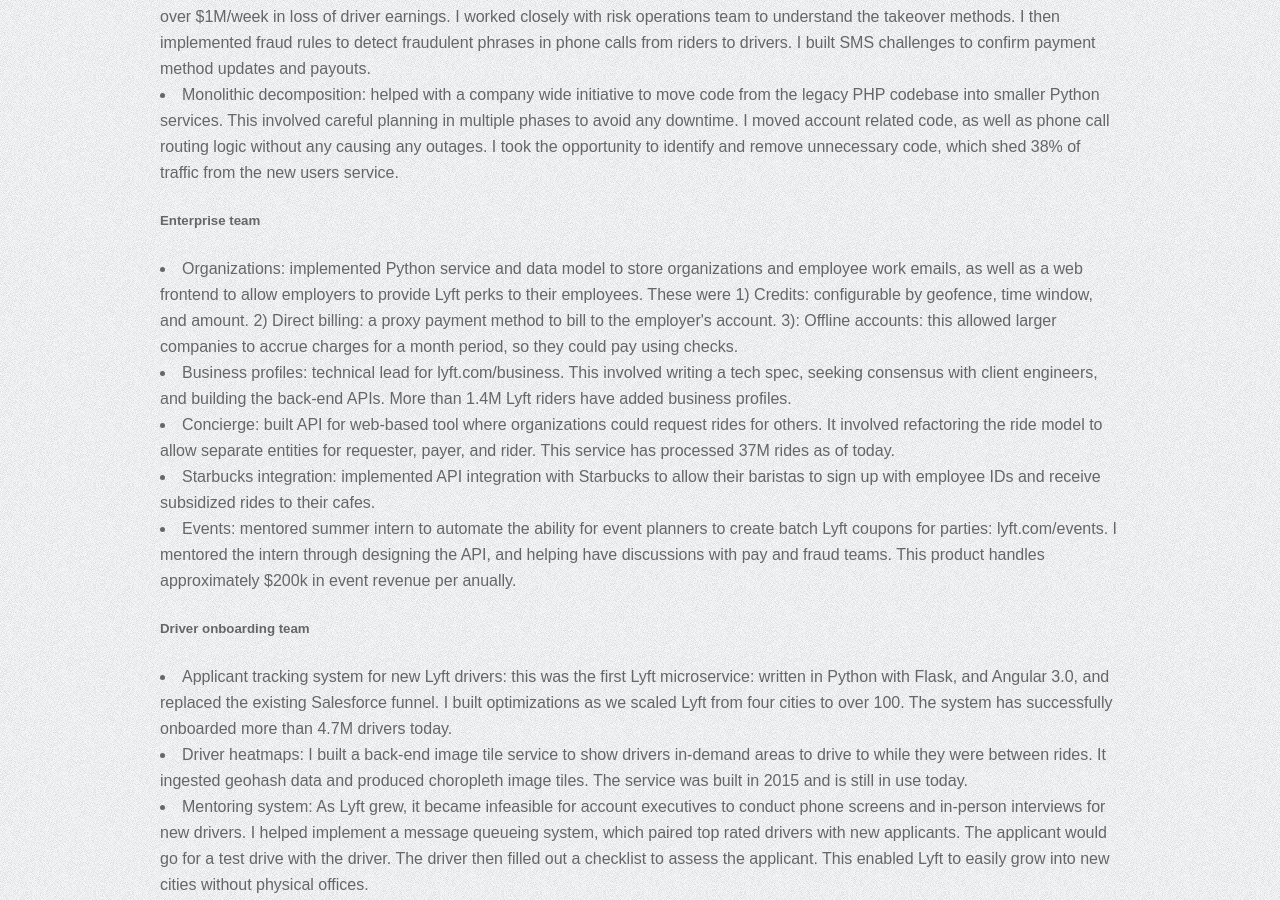
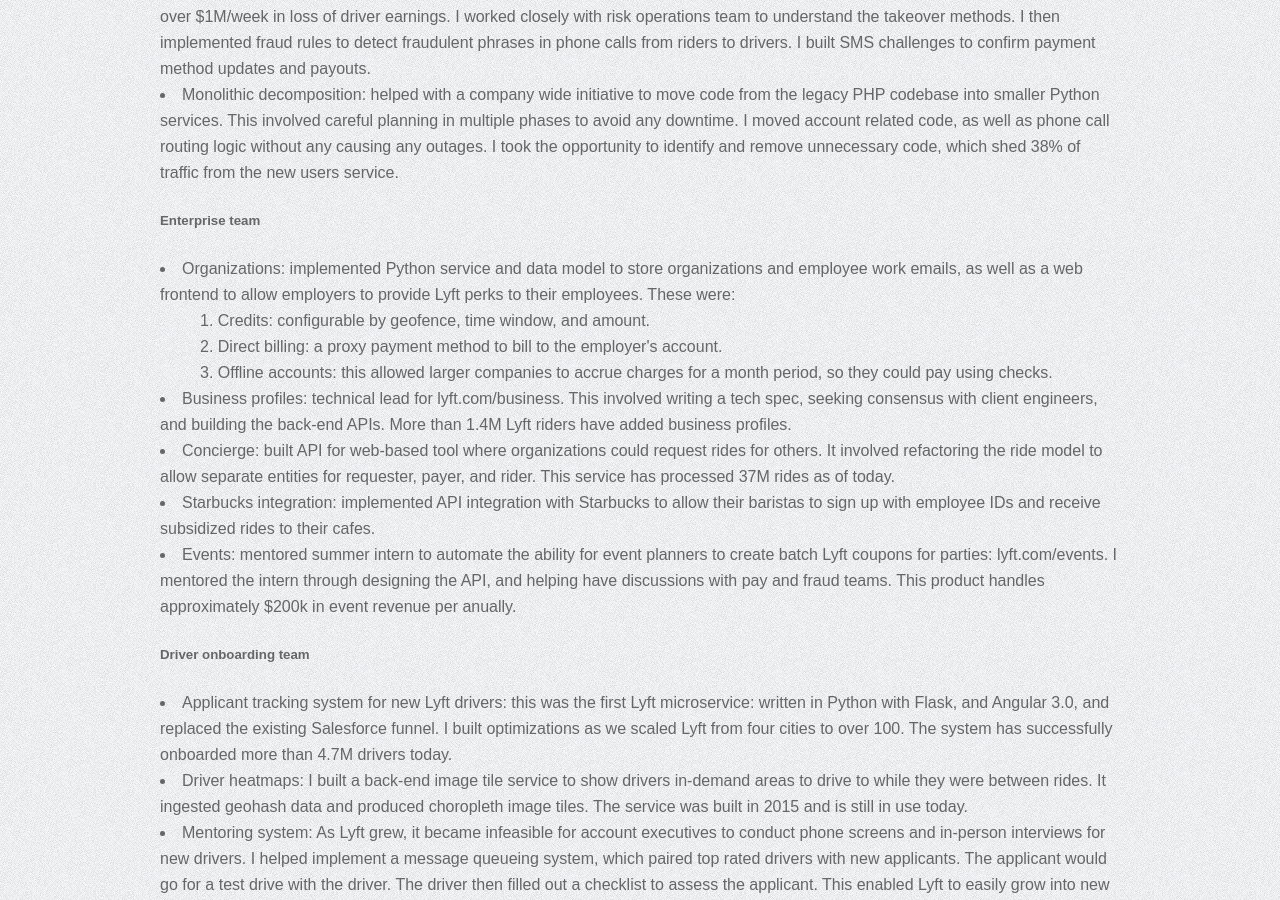
Before and after one commit to glenrobertson/glenrobertson.github.com, a Jekyll site: the page built from resume_2020.html, in a window 1280 px wide and 900 px high, scrolled down 739 px. Built offline with Jekyll 4.4.1, drawn with Linux system fonts in a browser that asks for light colours.

Commit message:
More info

```diff
--- a/resume_2020.html
+++ b/resume_2020.html
@@ -31,7 +31,13 @@
 
 <h5>Enterprise team</h5>
 <ul>
-    <li>Organizations: implemented Python service and data model to store organizations and employee work emails, as well as a web frontend to allow employers to provide Lyft perks to their employees. These were 1) Credits: configurable by geofence, time window, and amount. 2) Direct billing: a proxy payment method to bill to the employer's account. 3): Offline accounts: this allowed larger companies to accrue charges for a month period, so they could pay using checks.</li>
+    <li>Organizations: implemented Python service and data model to store organizations and employee work emails, as well as a web frontend to allow employers to provide Lyft perks to their employees. These were:
+        <ol>
+            <li>Credits: configurable by geofence, time window, and amount.</li>
+            <li>Direct billing: a proxy payment method to bill to the employer's account.</li>
+            <li>Offline accounts: this allowed larger companies to accrue charges for a month period, so they could pay using checks.</li>
+        </ol>
+    </li>
     <li>Business profiles: technical lead for lyft.com/business. This involved writing a tech spec, seeking consensus with client engineers, and building the back-end APIs. More than 1.4M Lyft riders have added business profiles.</li>
     <li>Concierge: built API for web-based tool where organizations could request rides for others. It involved refactoring the ride model to allow separate entities for requester, payer, and rider. This service has processed 37M rides as of today.</li>
     <li>Starbucks integration: implemented API integration with Starbucks to allow their baristas to sign up with employee IDs and receive subsidized rides to their cafes.</li>
```
